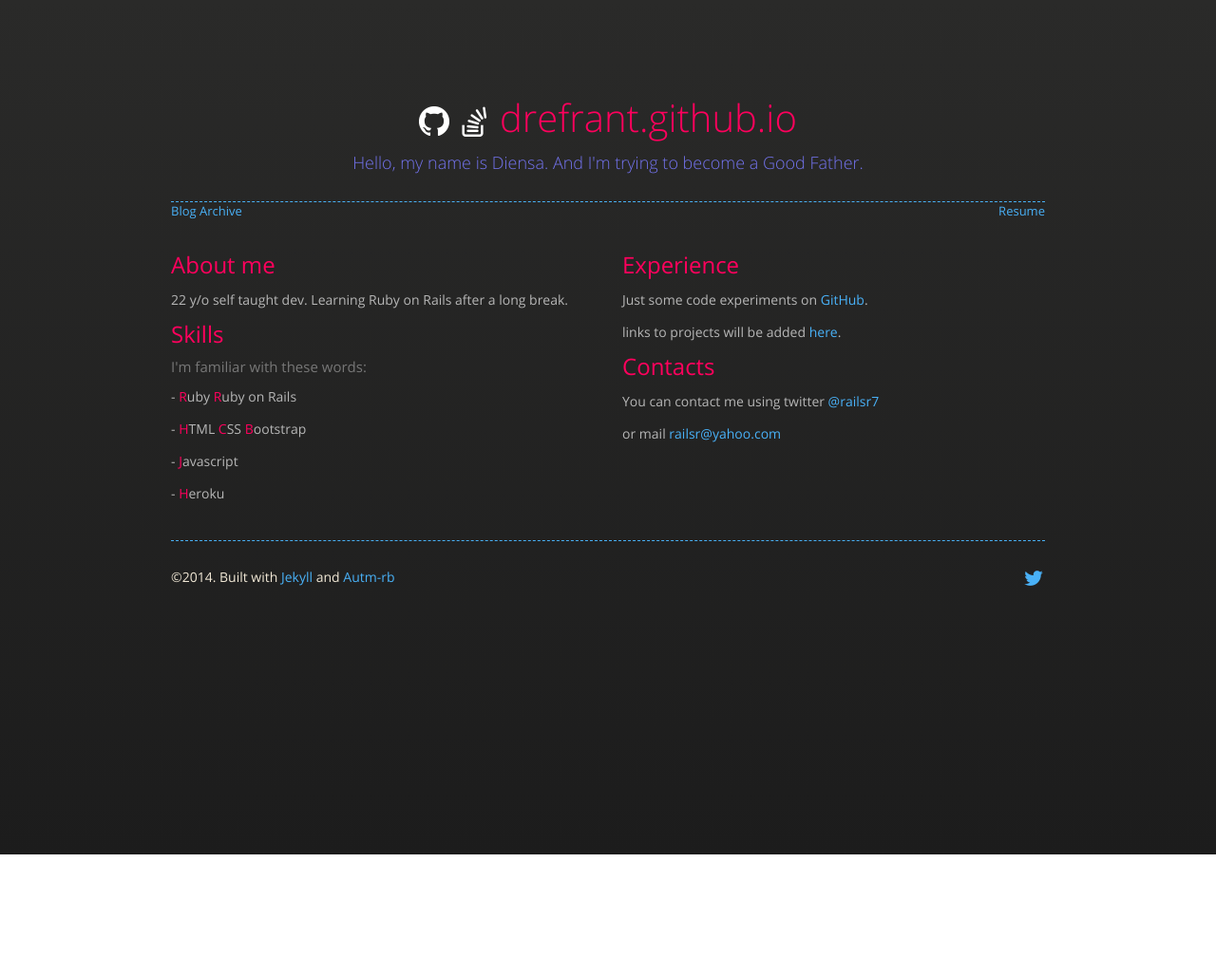
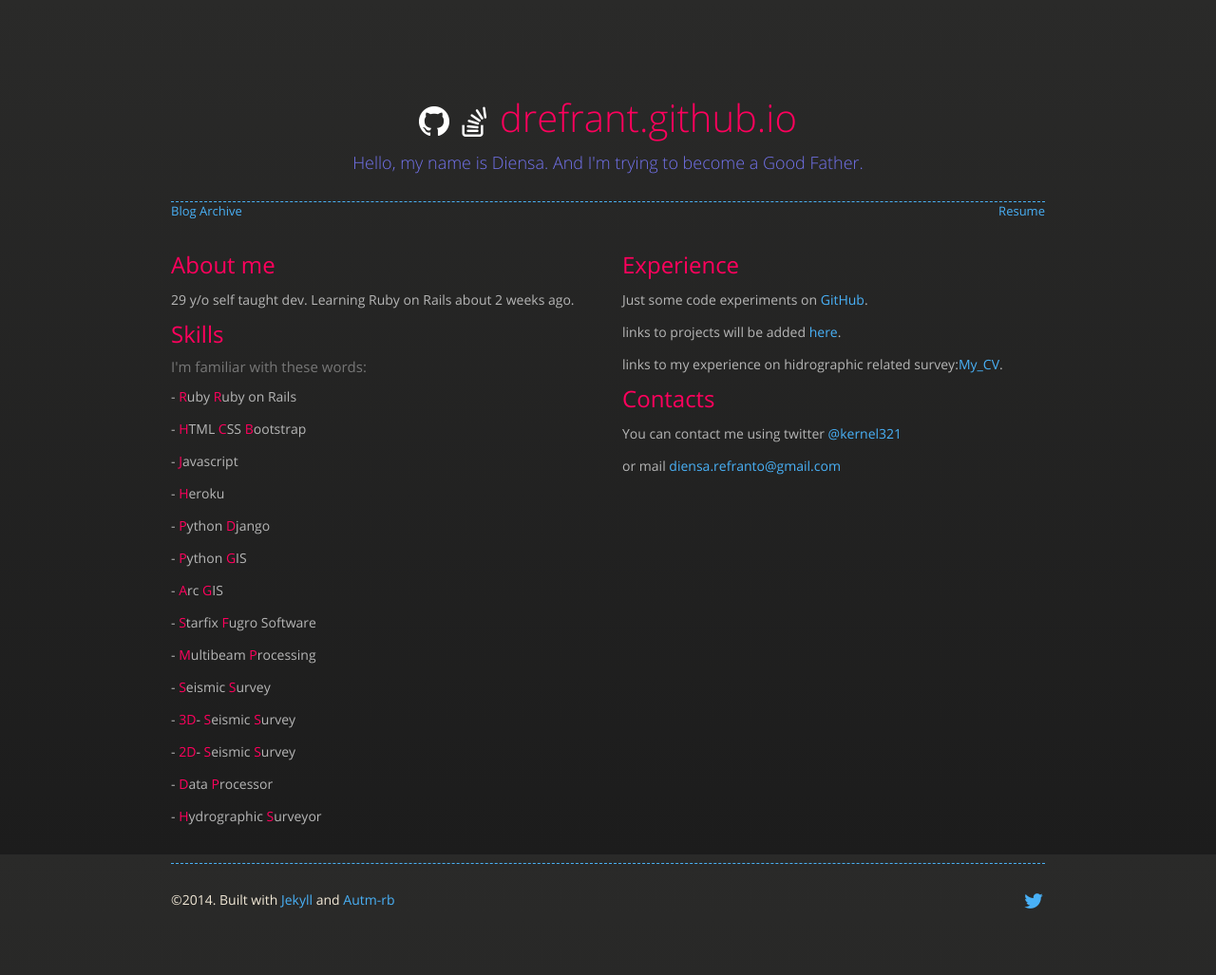
Before and after one commit to drefrant/drefrant.github.io, a Jekyll site: the page built from resume.html, in a window 1280 px wide. Shown: the whole page at 95% size. Built offline with Jekyll 4.4.1, drawn with Linux system fonts in a browser that asks for light colours; nearby versions of some CDN libraries; comment, search, counter and statistics services are not loaded; before the commit the page ends 900 px from its top, so only the background shows below that.

Commit message:
modified project and resume html

```diff
--- a/projects.html
+++ b/projects.html
@@ -8,8 +8,8 @@
 <br/>
 <div class="text-center">
 
-  <h3>Autm-rb</h3>
-    <p class="text-muted">simple and beautiful theme for Jekyll  <a href="https://github.com/railsr/autm-rb" >github</a></p>
+  <h3>Comming soon</h3>
+
 
 </div>
 </div>
--- a/resume.html
+++ b/resume.html
@@ -8,7 +8,7 @@
   <div class="col-md-6 post-nav">
     <div id="about_me">
       <h2>About me</h2>
-      <p>22 y/o self taught dev. Learning Ruby on Rails after a long break.</p>
+      <p>29 y/o self taught dev. Learning Ruby on Rails about 2 weeks ago.</p>
     </div>
 
     <div id="skills">
@@ -18,20 +18,31 @@
         <p> - <span>H</span>TML <span>C</span>SS <span>B</span>ootstrap</p>
         <p> - <span>J</span>avascript</p>
         <p> - <span>H</span>eroku</p>
+        <p> - <span>P</span>ython <span>D</span>jango</p>
+        <p> - <span>P</span>ython <span>G</span>IS</p>
+        <p> - <span>A</span>rc <span>G</span>IS</p>
+        <p> - <span>S</span>tarfix <span>F</span>ugro Software</p>
+        <p> - <span>M</span>ultibeam <span>P</span>rocessing</p>
+        <p> - <span>S</span>eismic <span>S</span>urvey</p>
+        <p> - <span>3D</span>- <span>S</span>eismic <span>S</span>urvey</p>
+        <p> - <span>2D</span>- <span>S</span>eismic <span>S</span>urvey</p>
+        <p> - <span>D</span>ata <span>P</span>rocessor</p>
+        <p> - <span>H</span>ydrographic <span>S</span>urveyor</p>
     </div>
   </div>
 
   <div class="col-md-6 post-nav">
     <div id="experience">
       <h2>Experience</h2>
-      <p>Just some code experiments on <a href="https://github.com/railsr?tab=repositories">GitHub</a>.</p>
+      <p>Just some code experiments on <a href="https://github.com/drefrant?tab=repositories">GitHub</a>.</p>
       <p>links to projects will be added <a href="{{ "/projects" | prepend:site.baseurl }}">here</a>.</p>
+      <p>links to my experience on hidrographic related survey:<a href="https://drive.google.com/file/d/0B7XYtaAxZyM3blB6aWdCbFhodkU/view?usp=sharing">My_CV</a>.</p>
     </div>
 
     <div id="contacts">
       <h2>Contacts</h2>
-      <p>You can contact me using twitter <a href="{{site.twitter}}">@railsr7</a></p>
-      <p>or mail <a href="mailto:railsr@yahoo.com">railsr@yahoo.com</a></p>
+      <p>You can contact me using twitter <a href="{{site.twitter}}">@kernel321</a></p>
+      <p>or mail <a href="mailto:diensa.refranto@gmail.com">diensa.refranto@gmail.com</a></p>
     </div>
   </div>
 </div>
```
